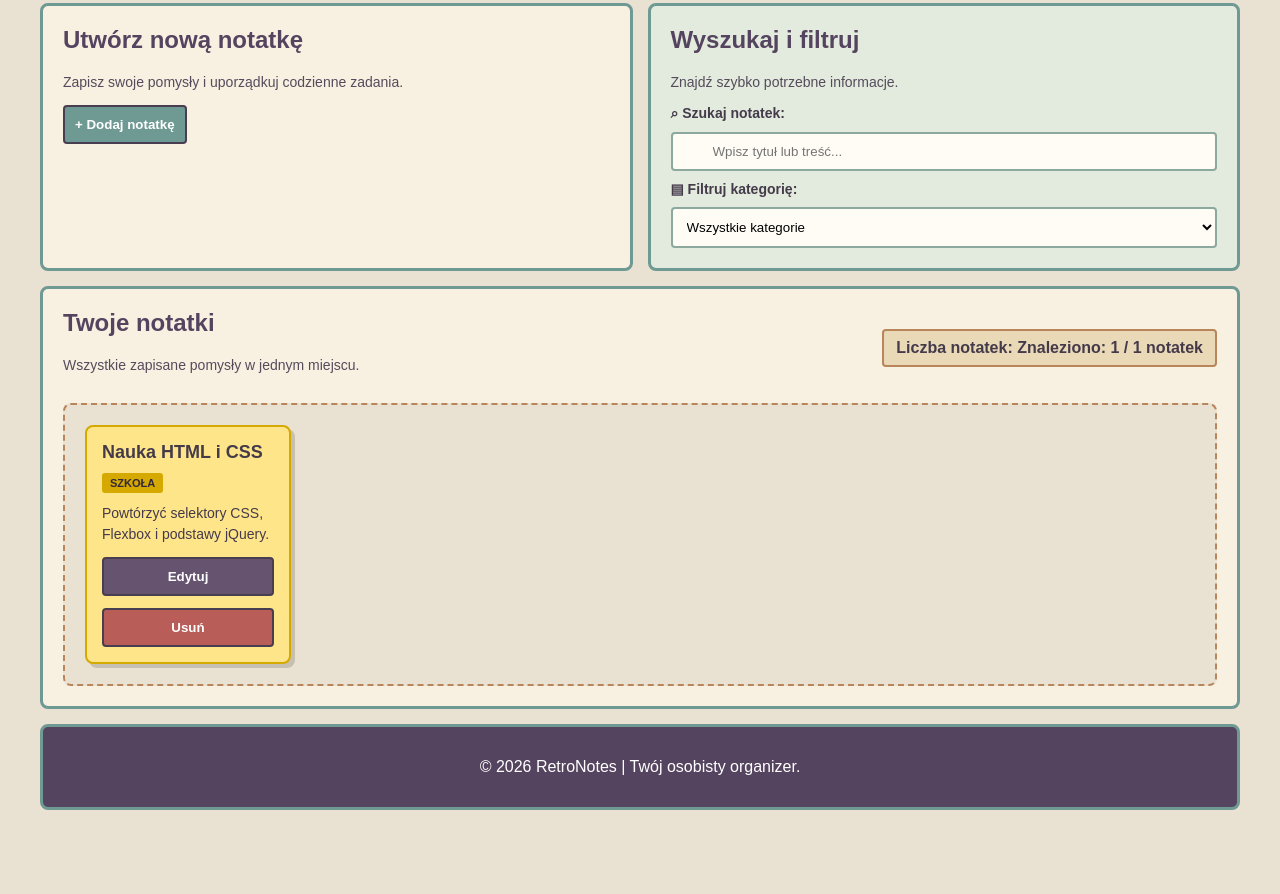
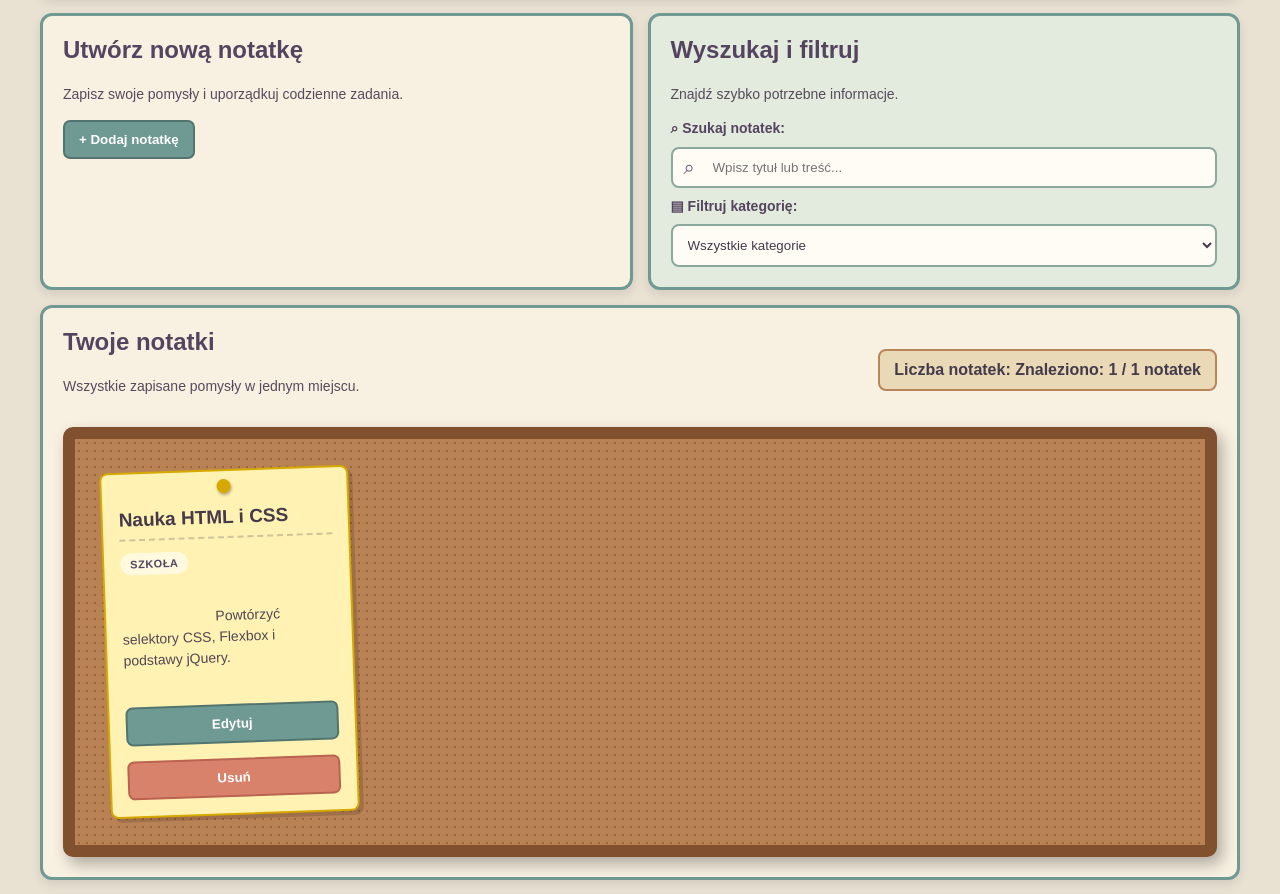
Before and after one commit to Adam161378/RetroNotes, a plain HTML site: page index.html in a window 1280 px wide. Shown: the part 153-1047 px from the top of the page. Before the commit the page ends 983 px from the top, so only its background shows below. Drawn offline with nearby package versions, Linux system fonts and the light colour scheme.

Commit message:
naniesienie pierwszych poprawek w css

```diff
--- a/script.js
+++ b/script.js
@@ -15,11 +15,11 @@ $(function() {
 
     $("#pokazFormularz").click(function() {
         if (formularzWidoczny === false) {
-            $("#formularzNotatki").show(400);
+            $("#formularzNotatki").show(600);
             $(this).text("Schowaj formularz");
             formularzWidoczny = true;
         } else {
-            $("#formularzNotatki").hide(400);
+            $("#formularzNotatki").hide(600);
             $(this).text("+ Dodaj notatkę");
             formularzWidoczny = false;
         }
@@ -139,9 +139,9 @@ $(function() {
             trescNotatki.addClass("pelnaTresc");
             trescNotatki.text(tresc);
 
-            nowaNotatka.click(function() {
+             tytulNotatki.click(function() {
                 trescNotatki.toggle();
-            });
+             });
 
             let przyciskEdycji = $("<button>");
             przyciskEdycji.attr("type", "button");
--- a/style.css
+++ b/style.css
@@ -28,10 +28,11 @@ body {
     grid-area: header;
     background-color: #55445F;
     color: #F2D58A;
-    padding: 20px;
+    padding: 25px;
     text-align: center;
     border: 3px solid #6F9993;
-    border-radius: 8px;
+    border-radius: 12px;
+    box-shadow: 0 4px 10px rgba(68, 58, 74, 0.12);
 }
 
 .logo {
@@ -60,7 +61,8 @@ body {
     background-color: #F8F0E1;
     padding: 20px;
     border: 3px solid #6F9993;
-    border-radius: 8px;
+    border-radius: 12px;
+    box-shadow: 0 4px 10px rgba(68, 58, 74, 0.12);
 }
 
 .rightSide {
@@ -68,7 +70,8 @@ body {
     background-color: #E2EBDD;
     padding: 20px;
     border: 3px solid #6F9993;
-    border-radius: 8px;
+    border-radius: 12px;
+    box-shadow: 0 4px 10px rgba(68, 58, 74, 0.12);
 }
 
 .notesSide {
@@ -76,7 +79,8 @@ body {
     background-color: #F8F0E1;
     padding: 20px;
     border: 3px solid #6F9993;
-    border-radius: 8px;
+    border-radius: 12px;
+    box-shadow: 0 4px 10px rgba(68, 58, 74, 0.12);
 }
 
 h2 {
@@ -88,9 +92,11 @@ h2 {
     color: #554B5C;
     font-size: 14px;
     margin-bottom: 15px;
+    line-height: 1.5;
 }
 
-form, .filtry {
+form,
+.filtry {
     display: flex;
     flex-direction: column;
     gap: 10px;
@@ -99,28 +105,48 @@ form, .filtry {
 label {
     font-weight: bold;
     font-size: 14px;
+    color: #55445F;
 }
 
-input, textarea, select {
+input,
+textarea,
+select {
     width: 100%;
-    padding: 10px;
+    padding: 11px;
     border: 2px solid #8BA99C;
-    border-radius: 4px;
+    border-radius: 8px;
     background-color: #FFFCF5;
+    color: #443A4A;
+    font-family: Arial, sans-serif;
+    transition: 0.2s;
 }
 
-input:focus, textarea:focus, select:focus {
+input:focus,
+textarea:focus,
+select:focus {
     outline: none;
+    border-color: #66536F;
+    box-shadow: 0 0 0 3px rgba(102, 83, 111, 0.12);
+}
+
+input:hover,
+textarea:hover,
+select:hover {
     border-color: #66536F;
 }
 
 textarea {
     resize: vertical;
     min-height: 100px;
+    line-height: 1.5;
 }
 
 .poleTytulu {
     position: relative;
+}
+
+#tytul {
+    padding-right: 55px;
 }
 
 #licznikTytulu {
@@ -137,11 +163,12 @@ textarea {
     width: 100%;
 }
 
-.poleWyszukiwania input {
+#szukajDanych {
     padding-left: 40px;
 }
 
-.ikonaPola {
+.poleWyszukiwania::before {
+    content: "⌕";
     position: absolute;
     left: 13px;
     top: 50%;
@@ -151,31 +178,60 @@ textarea {
     pointer-events: none;
 }
 
+#bladTytulu,
+#bladTresci,
+#bladKategorii {
+    margin: 0;
+    font-size: 12px;
+    color: #C44747;
+}
+
 button {
-    padding: 10px;
+    padding: 10px 14px;
     background-color: #66536F;
     color: white;
     border: 2px solid #493D50;
-    border-radius: 4px;
+    border-radius: 7px;
     cursor: pointer;
     font-weight: bold;
+    transition: 0.2s;
 }
 
 button:hover {
     background-color: #80698B;
+    transform: translateY(-2px);
+    box-shadow: 0 3px 6px rgba(0, 0, 0, 0.2);
 }
 
-#pokazFormularz {
-    background-color: #6F9993;
-}
-
-#addNote {
-    background-color: #D9826B;
+button:active {
+    transform: translateY(0);
 }
 
 button:disabled {
     opacity: 0.5;
     cursor: not-allowed;
+}
+
+#pokazFormularz {
+    background-color: #6F9993;
+    border-color: #52766F;
+}
+
+#pokazFormularz:hover {
+    background-color: #82AAA2;
+}
+
+#addNote {
+    background-color: #D9826B;
+    border-color: #B96350;
+}
+
+#addNote:hover {
+    background-color: #E69A85;
+}
+
+#formularzNotatki {
+    margin-top: 20px;
 }
 
 .naglowekNotatek {
@@ -187,162 +243,203 @@ button:disabled {
 }
 
 .statystyka {
-    padding: 8px 12px;
+    padding: 10px 14px;
     background-color: #E9D9B7;
     border: 2px solid #B9855B;
-    border-radius: 4px;
+    border-radius: 8px;
     font-weight: bold;
+    white-space: nowrap;
 }
 
 .tablica {
     display: grid;
     grid-template-columns: repeat(auto-fill, minmax(200px, 1fr));
-    gap: 20px;
-    padding: 20px;
-    background-color: #E9E1D2;
-    border: 2px dashed #B9855B;
-    border-radius: 8px;
+    gap: 25px;
+    padding: 30px;
+    min-height: 350px;
+    background: #B98255;
+    background-image: radial-gradient(#9B653F 1px, transparent 1px);
+    background-size: 8px 8px;
+    border: 12px solid #80502F;
+    border-radius: 10px;
+    box-shadow: 5px 7px 15px rgba(0, 0, 0, 0.3);
 }
 
 .notatka {
     min-width: 0;
     width: 100%;
-    min-height: 220px;
-    padding: 15px;
+    min-height: 230px;
+    padding: 35px 16px 16px;
     border: 2px solid;
     border-radius: 8px;
     display: flex;
     flex-direction: column;
-    gap: 10px;
+    align-items: flex-start;
+    gap: 12px;
     box-shadow: 4px 4px 0 rgba(0, 0, 0, 0.15);
     overflow-wrap: anywhere;
+    position: relative;
+    transition: 0.3s;
+}
+
+.notatka:nth-child(odd) {
+    transform: rotate(-2deg);
+}
+
+.notatka:nth-child(even) {
+    transform: rotate(2deg);
+}
+
+.notatka:nth-child(odd):hover,
+.notatka:nth-child(even):hover {
+    transform: translateY(-5px) rotate(0deg);
+}
+
+.notatka:hover {
+    box-shadow: 5px 8px 12px rgba(0, 0, 0, 0.25);
+}
+
+.notatka::before {
+    content: "";
+    position: absolute;
+    top: 8px;
+    left: 50%;
+    transform: translateX(-50%);
+    width: 14px;
+    height: 14px;
+    border-radius: 50%;
+    background: #D94B4B;
+    box-shadow: 1px 2px 3px rgba(0, 0, 0, 0.3);
+}
+
+.notatka.szkola::before {
+    background: #D6A900;
+}
+
+.notatka.dom::before {
+    background: #419B79;
+}
+
+.notatka.praca::before {
+    background: #9061B5;
+}
+
+.notatka.zakupy::before {
+    background: #D66A50;
+}
+
+.notatka.finanse::before {
+    background: #657BC7;
+}
+
+.notatka.zdrowie::before {
+    background: #D66B88;
+}
+
+.notatka.inne::before {
+    background: #898273;
+}
+
+.notatka.szkola {
+    background-color: #FFF2B2;
+    border-color: #D6A900;
+}
+
+.notatka.dom {
+    background-color: #CDE8D8;
+    border-color: #419B79;
+}
+
+.notatka.praca {
+    background-color: #E2D4F0;
+    border-color: #9061B5;
+}
+
+.notatka.zakupy {
+    background-color: #F8D5C8;
+    border-color: #D66A50;
+}
+
+.notatka.finanse {
+    background-color: #D9E0F5;
+    border-color: #657BC7;
+}
+
+.notatka.zdrowie {
+    background-color: #F5D5DF;
+    border-color: #D66B88;
+}
+
+.notatka.inne {
+    background-color: #E5E0D5;
+    border-color: #898273;
 }
 
 .notatka h3 {
+    width: 100%;
     margin: 0;
-    min-width: 0;
-    max-width: 100%;
-    font-size: 18px;
-    overflow-wrap: anywhere;
-    word-break: break-word;
+    font-size: 19px;
+    color: #443A4A;
+    border-bottom: 2px dashed rgba(68, 58, 74, 0.25);
+    padding-bottom: 8px;
+}
+
+.notatka > span {
+    display: inline-block;
+    width: fit-content;
+    padding: 5px 10px;
+    border-radius: 20px;
+    background-color: rgba(255, 255, 255, 0.6);
+    color: #55445F;
+    font-size: 11px;
+    font-weight: bold;
+    letter-spacing: 0.5px;
 }
 
 .notatka p {
+    width: 100%;
     margin: 0;
-    min-width: 0;
-    max-width: 100%;
     font-size: 14px;
     line-height: 1.5;
-    overflow: hidden;
+    color: #514653;
+    white-space: pre-wrap;
     overflow-wrap: anywhere;
-    word-break: break-word;
-}
-
-.notatka span {
-    align-self: flex-start;
-    padding: 4px 8px;
-    font-size: 11px;
-    font-weight: bold;
-    border-radius: 3px;
 }
 
 .notatka button {
     width: 100%;
-    margin-top: 2px;
+    margin-top: 3px;
 }
 
 .notatka .edycja {
-    background-color: #66536F;
+    background-color: #6F9993;
+    border-color: #52766F;
+}
+
+.notatka .edycja:hover {
+    background-color: #82AAA2;
 }
 
 .notatka .usun {
-    background-color: #B85D58;
+    background-color: #D9826B;
+    border-color: #B96350;
 }
 
-.notatka:hover {
-    box-shadow: 6px 6px 0 rgba(0, 0, 0, 0.2);
-}
-
-.notatka.szkola {
-    background-color: #FFE58A;
-    border-color: #D6A900;
-}
-
-.notatka.szkola span {
-    background-color: #D6A900;
-    color: #30283A;
-}
-
-.notatka.dom {
-    background-color: #A9E5CF;
-    border-color: #419B79;
-}
-
-.notatka.dom span {
-    background-color: #419B79;
-    color: #FFFFFF;
-}
-
-.notatka.praca {
-    background-color: #D6B8F0;
-    border-color: #9061B5;
-}
-
-.notatka.praca span {
-    background-color: #9061B5;
-    color: #FFFFFF;
-}
-
-.notatka.zakupy {
-    background-color: #FFB6A3;
-    border-color: #D66A50;
-}
-
-.notatka.zakupy span {
-    background-color: #D66A50;
-    color: #FFFFFF;
-}
-
-.notatka.finanse {
-    background-color: #B8C8FF;
-    border-color: #657BC7;
-}
-
-.notatka.finanse span {
-    background-color: #657BC7;
-    color: #FFFFFF;
-}
-
-.notatka.zdrowie {
-    background-color: #FFB8C8;
-    border-color: #D66B88;
-}
-
-.notatka.zdrowie span {
-    background-color: #D66B88;
-    color: #FFFFFF;
-}
-
-.notatka.inne {
-    background-color: #D5D0C5;
-    border-color: #898273;
-}
-
-.notatka.inne span {
-    background-color: #898273;
-    color: #FFFFFF;
+.notatka .usun:hover {
+    background-color: #E69A85;
 }
 
 .footer {
     grid-area: footer;
     background-color: #55445F;
-    color: white;
+    color: #F2D58A;
     text-align: center;
     padding: 15px;
     border: 3px solid #6F9993;
-    border-radius: 8px;
+    border-radius: 10px;
+    box-shadow: 0 4px 10px rgba(68, 58, 74, 0.12);
 }
 
-.pelnaTresc {
-    display: none;
+.footer p {
+    margin: 5px 0;
 }
```
